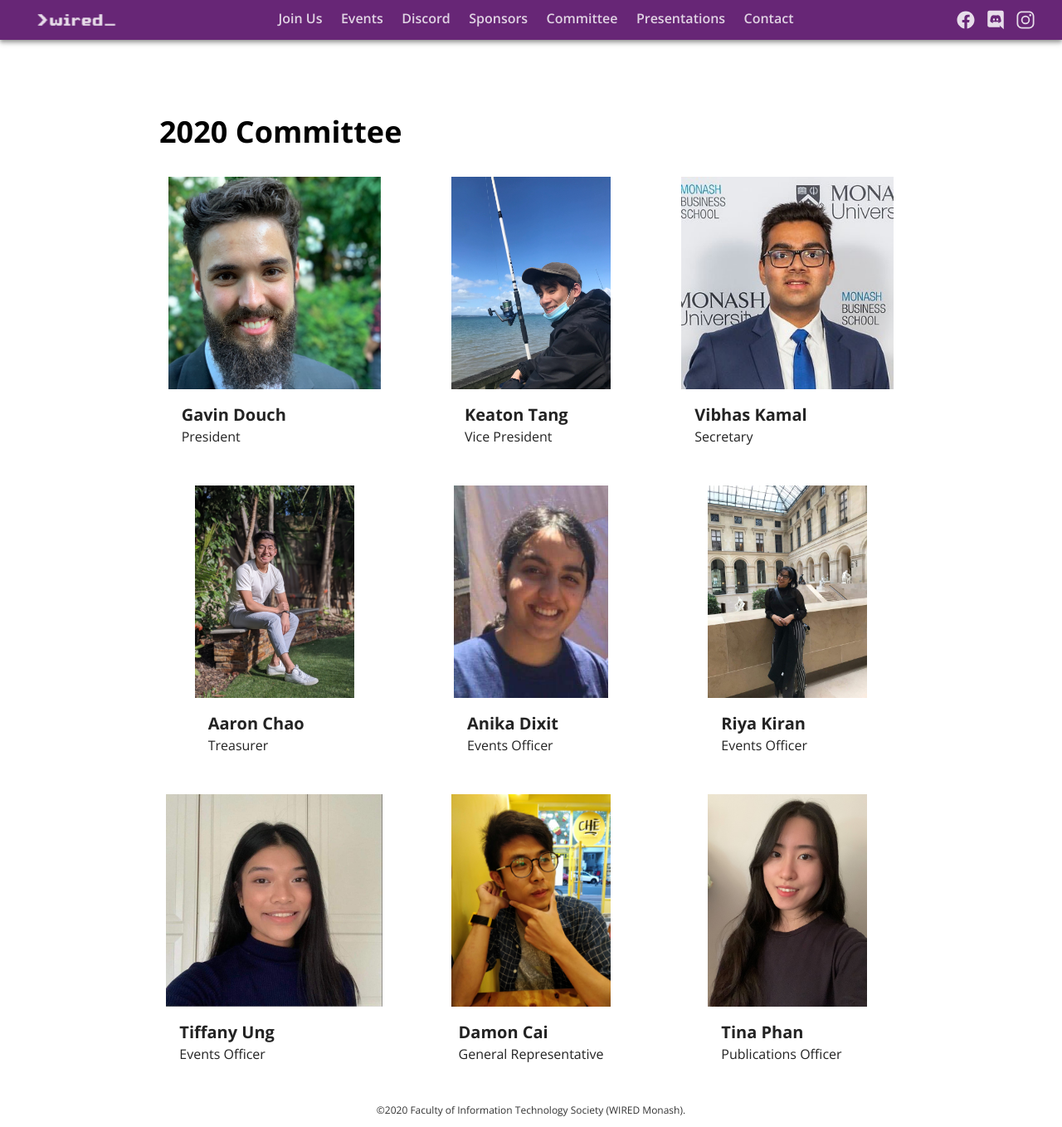
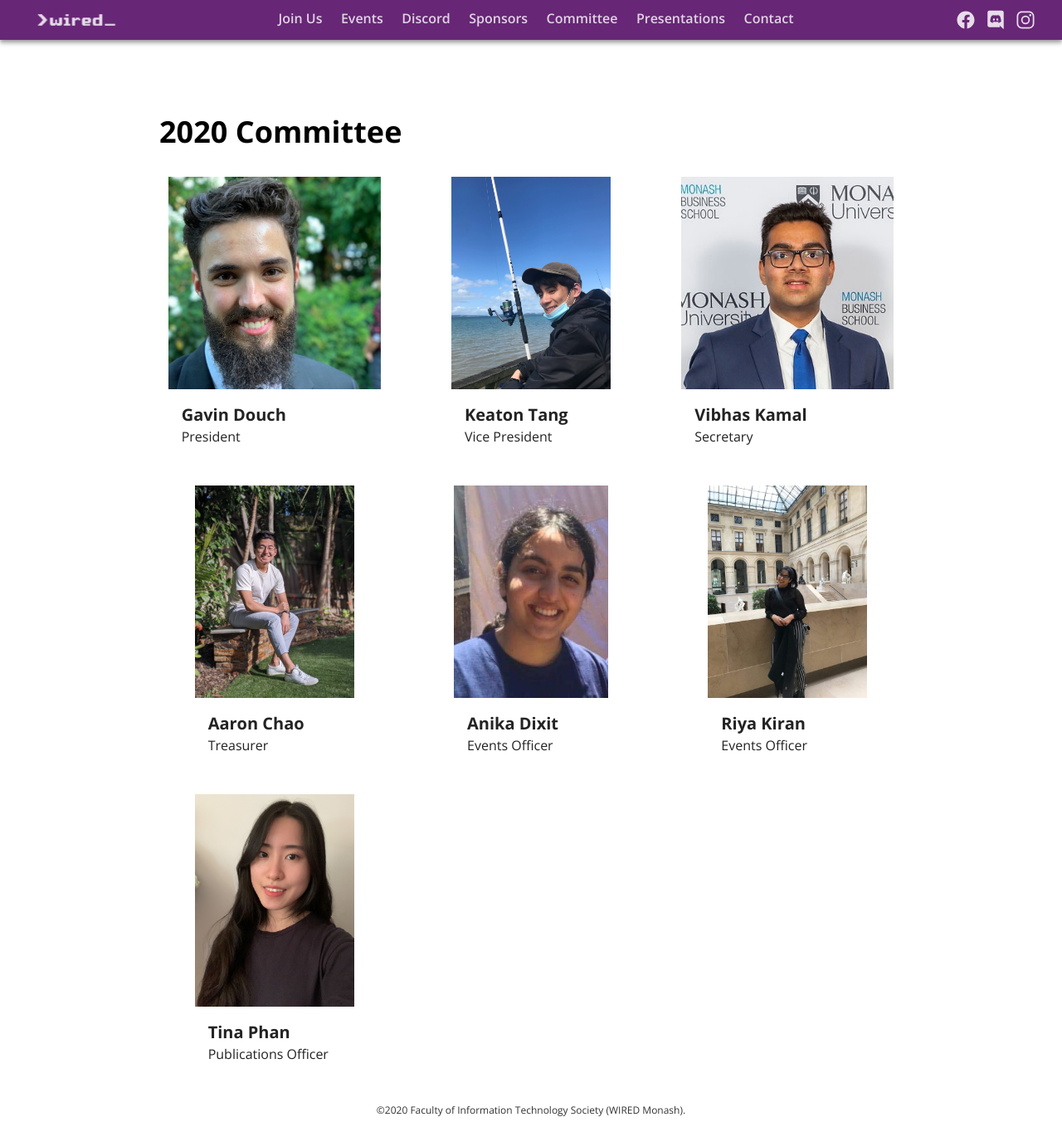
Before and after one commit to wiredmonash/website, a Jekyll site: the page built from committee.html, in a window 1280 px wide and 1358 px high. Shown: the whole window at 83% size. Built offline with Jekyll 4.4.1, drawn with Linux system fonts in a browser that asks for light colours.

Commit message:
Updated the '2020 Committee' page

```diff
--- a/committee.html
+++ b/committee.html
@@ -30,14 +30,6 @@ committee:
   title: Events Officer
   image: Riya_Kiran.jpg
 -
-  name: Tiffany Ung
-  title: Events Officer
-  image: Tiffany_Ung.jpg
--
-  name: Damon Cai
-  title: General Representative
-  image: Damon_Cai.jpg
--
   name: Tina Phan
   title: Publications Officer
   image: Tina_Phan.jpg
```
Also changed, not shown: Gemfile.lock.
